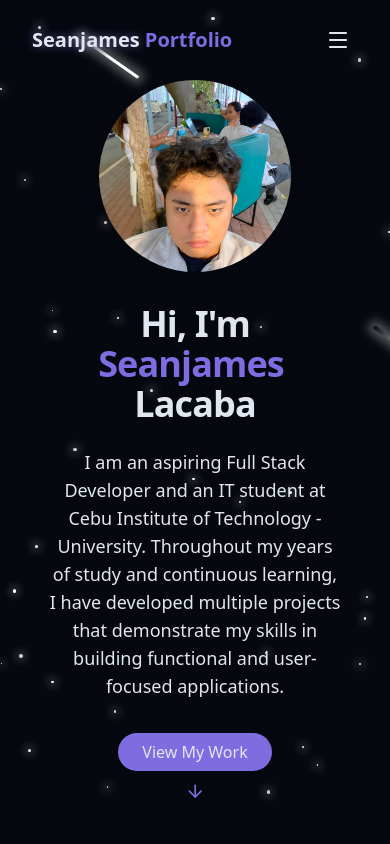
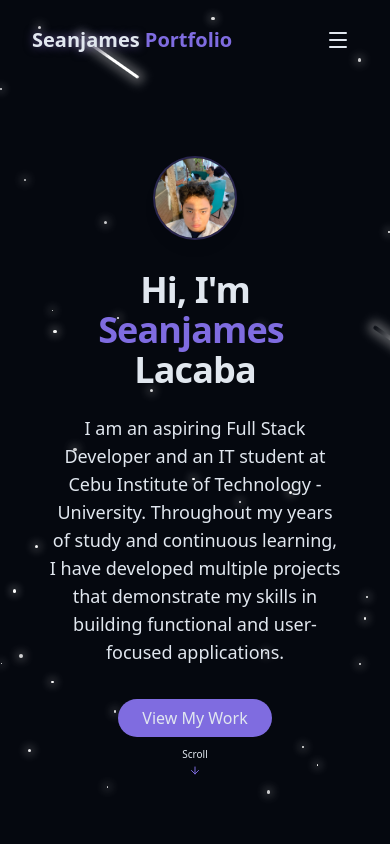
Before and after one commit to Seanicks/portfolio, a React (Vite) app: page / in a window 390 px wide. Shown: the top 844 px of the page. Built offline with nearby package versions, Linux system fonts and the light colour scheme.

Commit message:
making it responsive

```diff
--- a/src/components/HeroSection.jsx
+++ b/src/components/HeroSection.jsx
@@ -4,16 +4,16 @@ export const HeroSection = () => {
   return (
     <section
       id="hero"
-      className="relative min-h-screen flex flex-col items-center justify-center px-4"
+      className="relative min-h-screen flex flex-col items-center justify-center px-4 pt-20 md:pt-0"
     >
       <div className="container max-w-5xl mx-auto z-10">
         <div className="flex flex-col md:flex-row items-center gap-8">
           {/* Profile image on the left */}
-          <div className="flex-shrink-0">
+          <div className="flex-shrink-0 mt-4 md:mt-0 mx-auto md:mx-0">
             <img
               src="/seanjames.jpg"
               alt="Seanjames Lacaba"
-              className="w-48 h-48 md:w-48 md:w-72 md:h-72 rounded-full object-cover shadow-lg"
+              className="w-20 h-20 sm:w-28 sm:h-28 md:w-48 md:h-48 lg:w-72 lg:h-72 rounded-full object-cover shadow-lg ring-2 ring-primary/30"
             />
           </div>
 
@@ -42,14 +42,17 @@ export const HeroSection = () => {
                 View My Work
               </a>
             </div>
+
+            {/* Scroll indicator - static under button on small screens, absolute on md+ */}
+            <div aria-hidden="true" className="static md:absolute md:bottom-8 left-0 md:left-1/2 transform md:-translate-x-1/2 flex flex-col items-center animate-bounce pointer-events-none mt-4 md:mt-0 mx-auto md:mx-0">
+              <span className="text-[10px] sm:text-xs md:text-sm text-muted-foreground mb-0.5 md:mb-2">Scroll</span>
+              <ArrowDown className="h-3 w-3 sm:h-4 sm:w-4 md:h-6 md:w-6 text-primary" />
+            </div>
           </div>
         </div>
       </div>
 
-      <div className="absolute bottom-8 left-1/2 transform -translate-x-1/2 flex flex-col items-center animate-bounce">
-        <span className="text-sm text-muted-foreground mb-2"> Scroll </span>
-        <ArrowDown className="h-5 w-5 text-primary" />
-      </div>
+
     </section>
   );
 };
```
